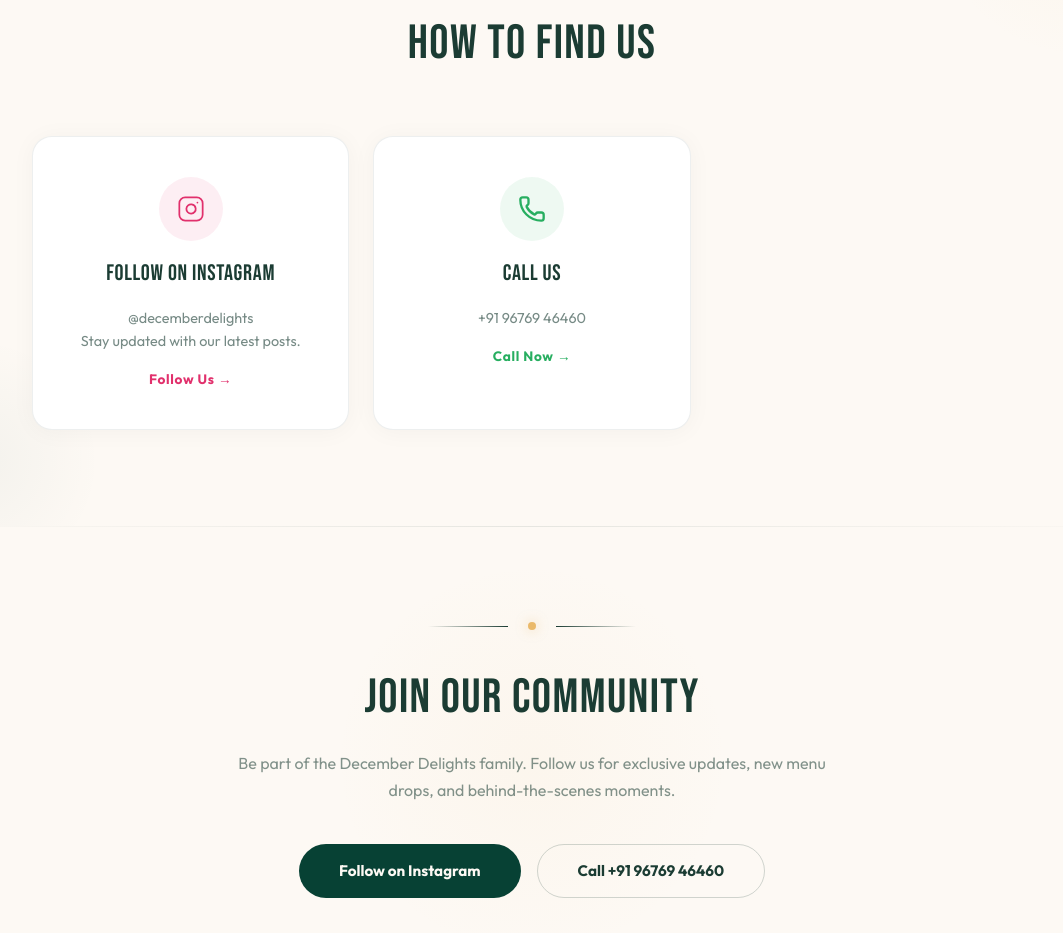
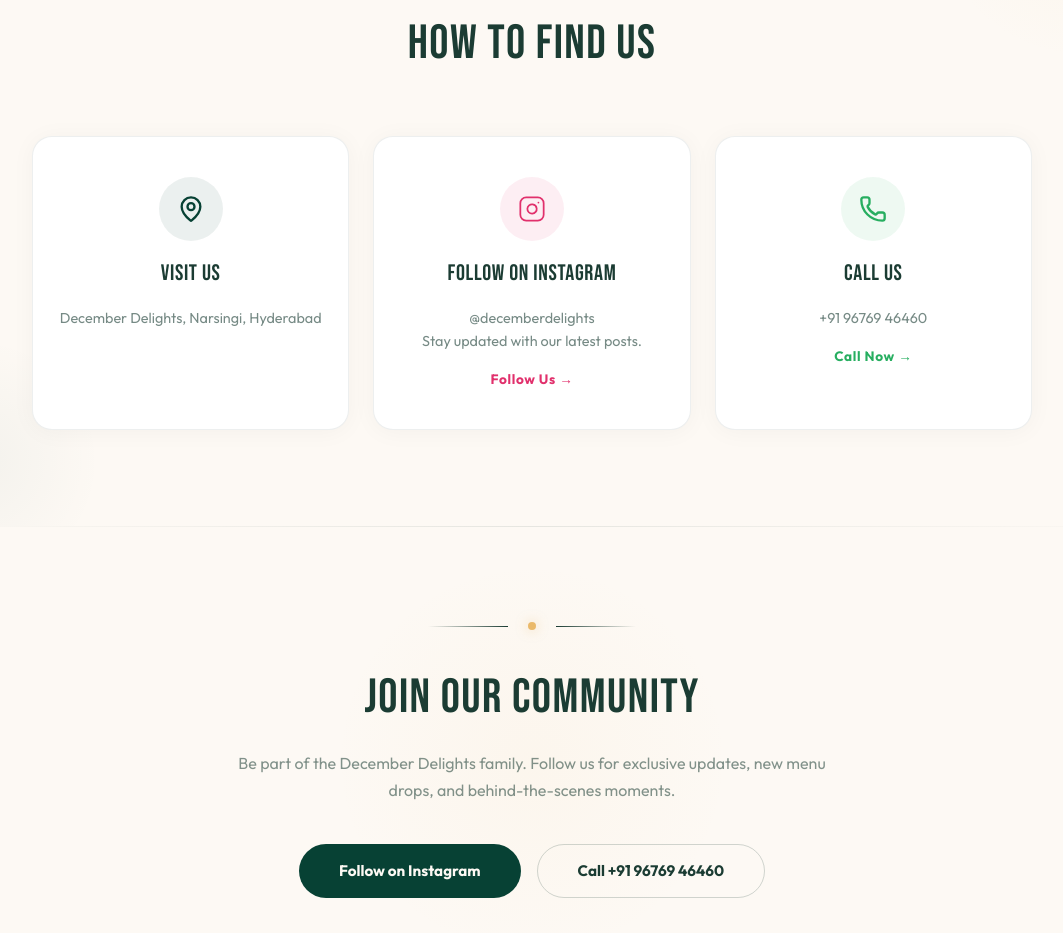
Before and after one commit to decemberdelights/decemberdelights, a Next.js app: page /contact in a window 1280 px wide. Shown: the part 960-1893 px from the top of the page, without its empty margins (108-1171 px from the left). Built offline with nearby package versions, Linux system fonts and the light colour scheme; no server answers.

Commit message:
Add Visit Us info card (no link) to contact page

```diff
--- a/app/contact/page.tsx
+++ b/app/contact/page.tsx
@@ -1,7 +1,7 @@
 "use client";
 
 import { useState, useRef } from "react";
-import { Instagram, Phone, Mail, ArrowRight, User, MessageSquare } from "@/components/icons";
+import { MapPin, Instagram, Phone, Mail, ArrowRight, User, MessageSquare } from "@/components/icons";
 import { API } from "@/lib/api";
 import { labelStyle } from "@/lib/styles";
 import SuccessState from "@/components/SuccessState";
@@ -213,6 +213,11 @@
         </div>
 
         <div className="contact-card-grid" style={{ maxWidth: "1000px", margin: "0 auto", position: "relative", zIndex: 1 }}>
+          <div className="contact-card" style={{ background: "#fff", border: "1px solid rgba(27,60,51,0.08)" }}>
+            <div style={{ width: "64px", height: "64px", borderRadius: "50%", background: "rgba(7,65,52,0.08)", display: "flex", alignItems: "center", justifyContent: "center", color: "#074134" }}><MapPin size={28} /></div>
+            <h3 style={{ fontFamily: "var(--font-bebas-neue), sans-serif", color: "#1b3c33", fontSize: "1.4rem", letterSpacing: "0.03em" }}>Visit Us</h3>
+            <p style={{ fontFamily: "var(--font-outfit), sans-serif", color: "rgba(27,60,51,0.6)", fontSize: "0.9rem", lineHeight: 1.6 }}>December Delights, Narsingi, Hyderabad</p>
+          </div>
           <a href="https://www.instagram.com/decemberdelights" target="_blank" rel="noopener noreferrer" className="contact-card" style={{ background: "#fff", border: "1px solid rgba(27,60,51,0.08)" }}
             onMouseEnter={(e) => { e.currentTarget.style.transform = "translateY(-6px)"; e.currentTarget.style.boxShadow = "0 12px 40px rgba(27,60,51,0.1)"; }}
             onMouseLeave={(e) => { e.currentTarget.style.transform = "none"; e.currentTarget.style.boxShadow = "0 2px 24px rgba(27,60,51,0.04)"; }}>
```
